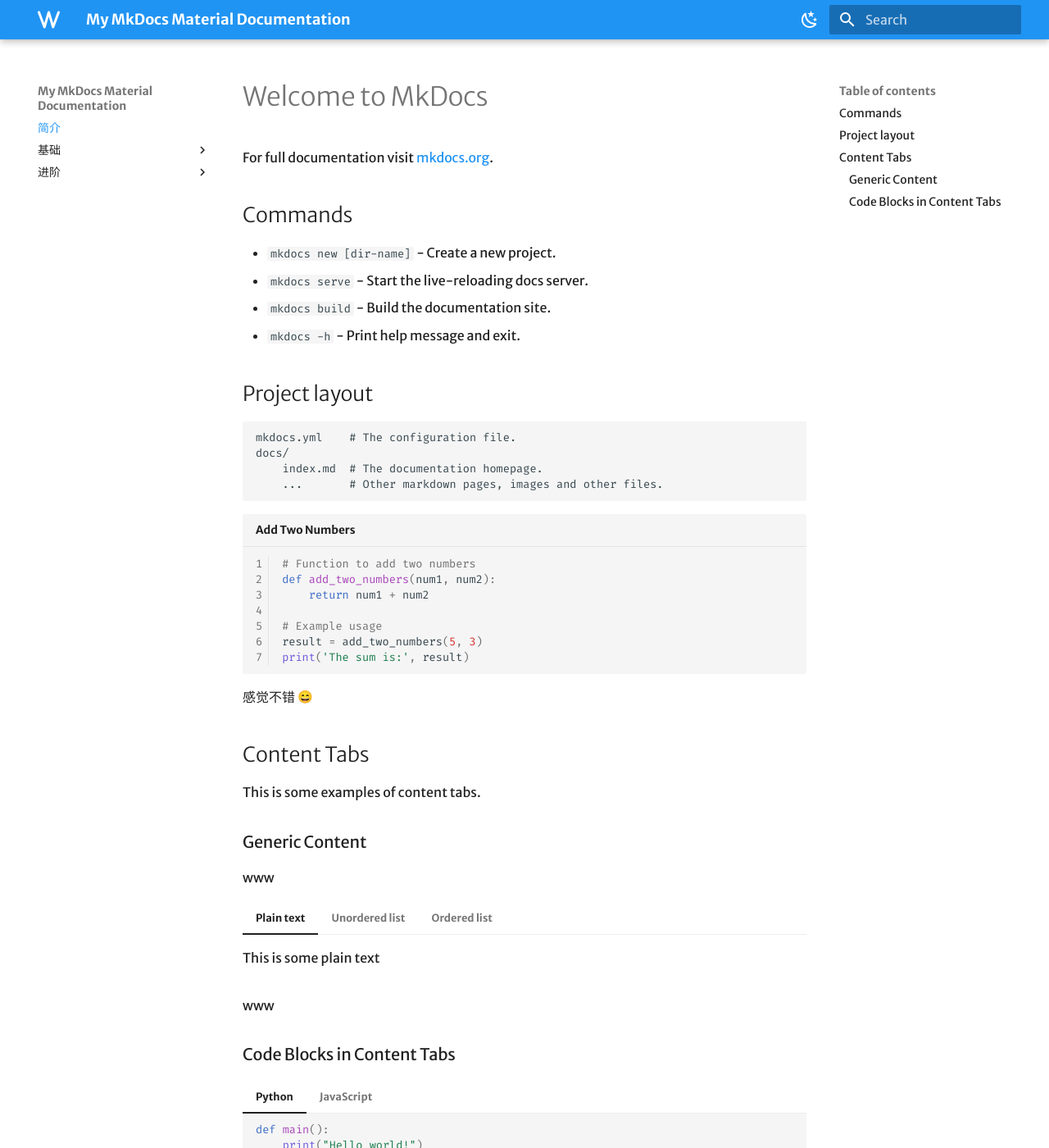
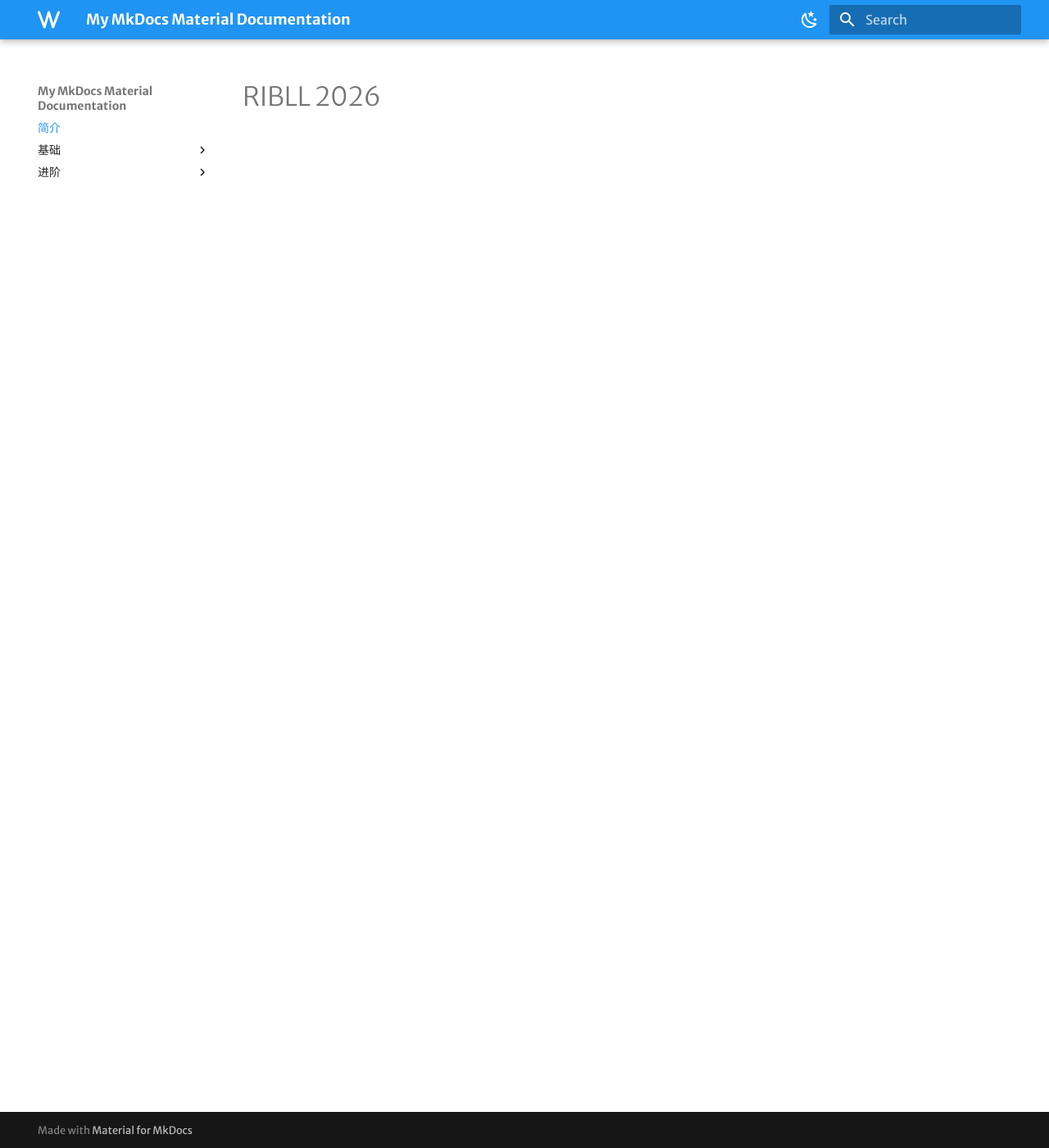
Before and after one commit to hjlfsj/ribll2026, an MkDocs documentation site: the page built from docs/index.md, in a window 1280 px wide and 1400 px high. Shown: the whole window at 82% size. Built offline with MkDocs 1.6.1 and Material for MkDocs 9.7.7, drawn with Linux system fonts in a browser that asks for light colours; emoji names are drawn with the system emoji font; some of the changed text lies outside the part shown.

Commit message:
remove outdated documentation and examples from index.md

````diff
--- a/docs/index.md
+++ b/docs/index.md
@@ -1,117 +1 @@
-
-
-# Welcome to MkDocs
-
-For full documentation visit [mkdocs.org](https://www.mkdocs.org).
-
-## Commands
-
-* `mkdocs new [dir-name]` - Create a new project.
-* `mkdocs serve` - Start the live-reloading docs server.
-* `mkdocs build` - Build the documentation site.
-* `mkdocs -h` - Print help message and exit.
-
-## Project layout
-
-    mkdocs.yml    # The configuration file.
-    docs/
-        index.md  # The documentation homepage.
-        ...       # Other markdown pages, images and other files.
-
-```python title="Add Two Numbers" linenums="1"
-# Function to add two numbers
-def add_two_numbers(num1, num2):
-    return num1 + num2
-
-# Example usage
-result = add_two_numbers(5, 3)
-print('The sum is:', result)
-```
-
-感觉不错 :smile:
-
-## Content Tabs
-
-This is some examples of content tabs.
-
-### Generic Content
-
-www
-
-=== "Plain text"
-
-    This is some plain text
-
-=== "Unordered list"
-
-    * First item
-    * Second item
-    * Third item
-
-=== "Ordered list"
-
-    1. First item
-    2. Second item
-    3. Third item
-
-www
-
-### Code Blocks in Content Tabs
-
-=== "Python"
-
-    ```py
-    def main():
-        print("Hello world!")
-
-    if __name__ == "__main__":
-        main()
-    ```
-
-=== "JavaScript"
-
-    ```js
-    function main() {
-        console.log("Hello world!");
-    }
-
-    main();
-    ```
-
-
-!!! note "Title of the callout"
-
-    Lorem ipsum dolor sit amet, consectetur adipiscing elit. Nulla et euismod
-    nulla. Curabitur feugiat, tortor non consequat finibus, justo purus auctor
-    massa, nec semper lorem quam in massa.
-
-
-
-# Diagram Examples
-
-## Flowcharts
-
-```mermaid
-graph LR
-  A[Start] --> B{Failure?};
-  B -->|Yes| C[Investigate...];
-  C --> D[Debug];
-  D --> B;
-  B ---->|No| E[Success!];
-```
-
-
-## Sequence Diagrams
-
-```mermaid
-sequenceDiagram
-  autonumber
-  Server->>Terminal: Send request
-  loop Health
-      Terminal->>Terminal: Check for health
-  end
-  Note right of Terminal: System online
-  Terminal-->>Server: Everything is OK
-  Terminal->>Database: Request customer data
-  Database-->>Terminal: Customer data
-```
+# RIBLL 2026
````
